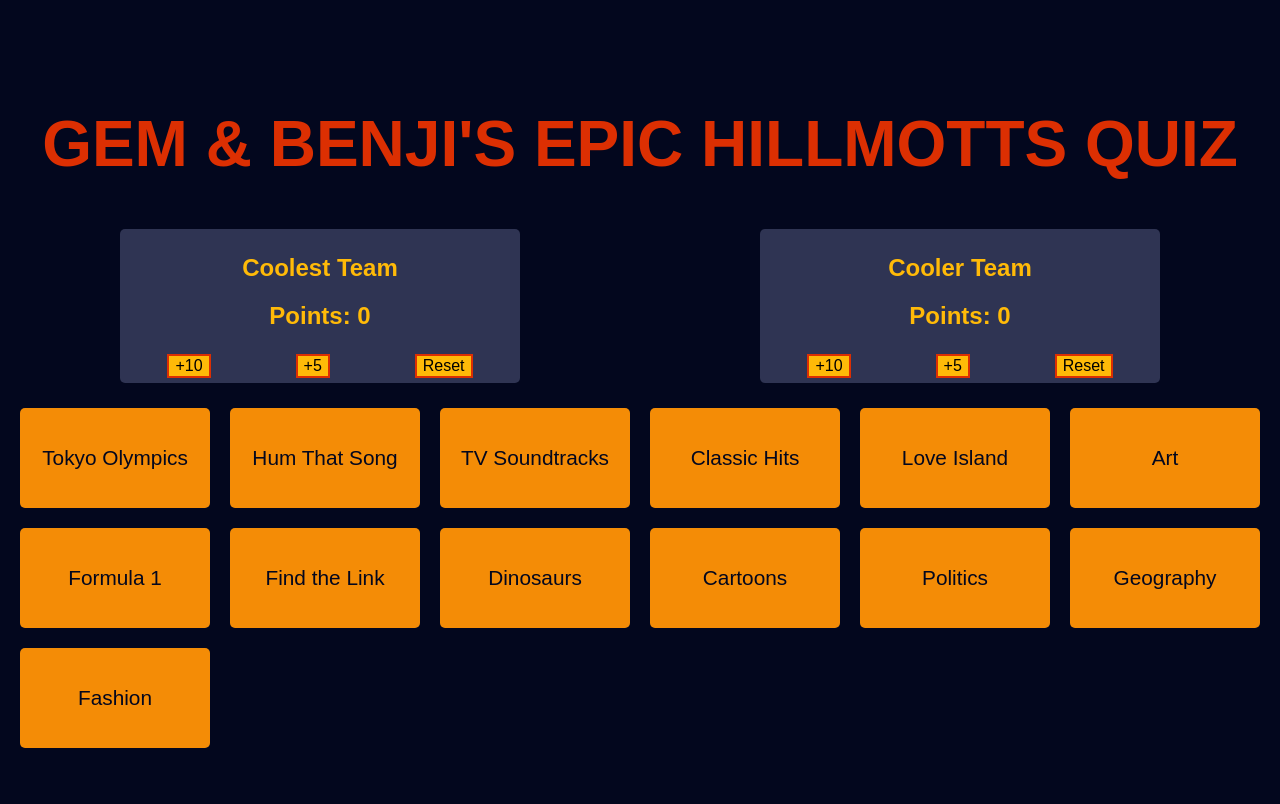
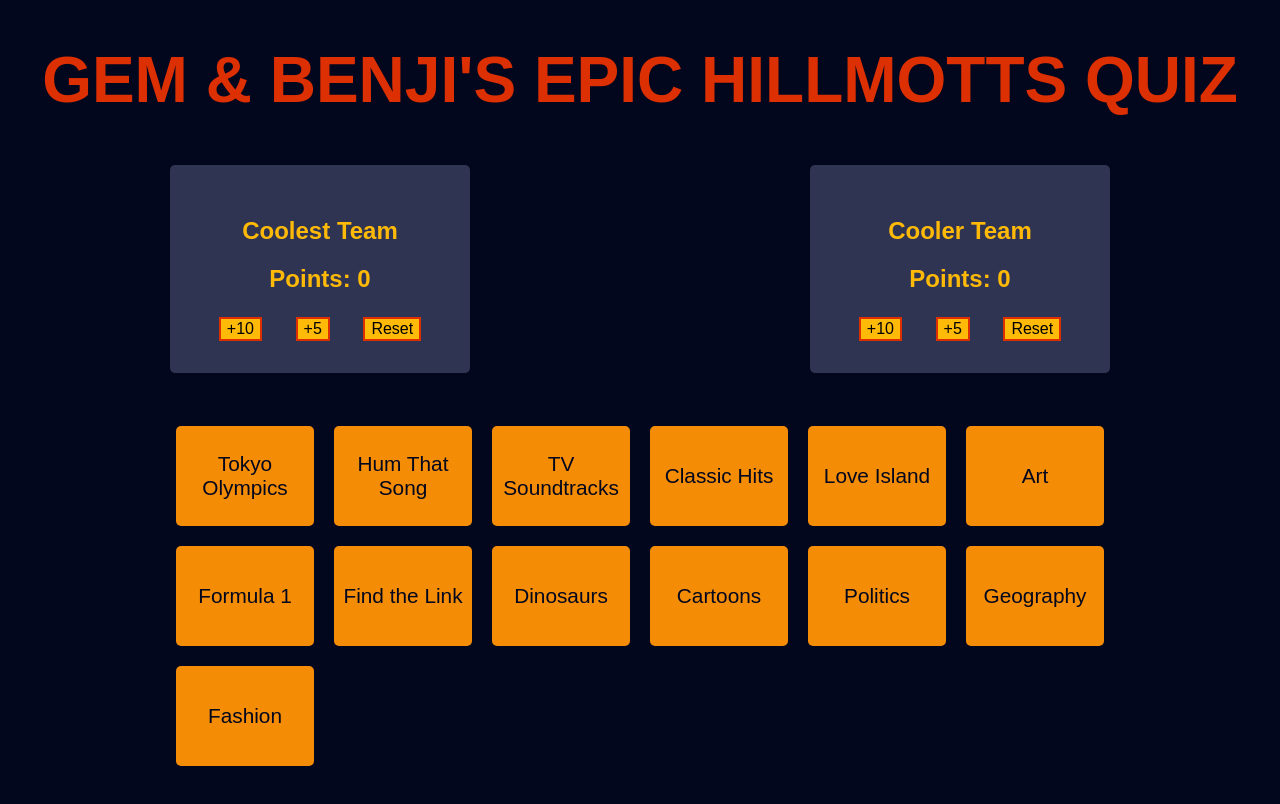
Before and after one commit to btwalpole/typescript-quiz, a React (Create React App) app: page / in a window 1280 px wide. Shown: the top 804 px of the page. Built offline with nearby package versions, Linux system fonts and the light colour scheme.

Commit message:
fixing styles

```diff
--- a/src/styles.css
+++ b/src/styles.css
@@ -19,7 +19,6 @@ html {
 
   .heading {
     color: var(--orange-color);
-    padding-top: 1em;
     font-size: 4em;
   }
 
@@ -33,12 +32,12 @@ html {
     background-color: var(--team-color);
     display: flex;
     width: 50%;
-    max-width: 400px;
+    max-width: 300px;
     justify-content: center;
     flex-direction: column;
     border-radius: 5px;
     margin: 5px;
-    padding: 5px;
+    padding: 2em;
   }
 
   .score {
@@ -62,7 +61,9 @@ html {
   }
 
   .grid-container {
-    padding: 20px;
+    padding: 3em;
+    margin: 0 auto;
+    width: 80%;
     display: grid;
     grid-template-columns: repeat(3, minmax(100px, 1fr));
     gap: 20px;
```
